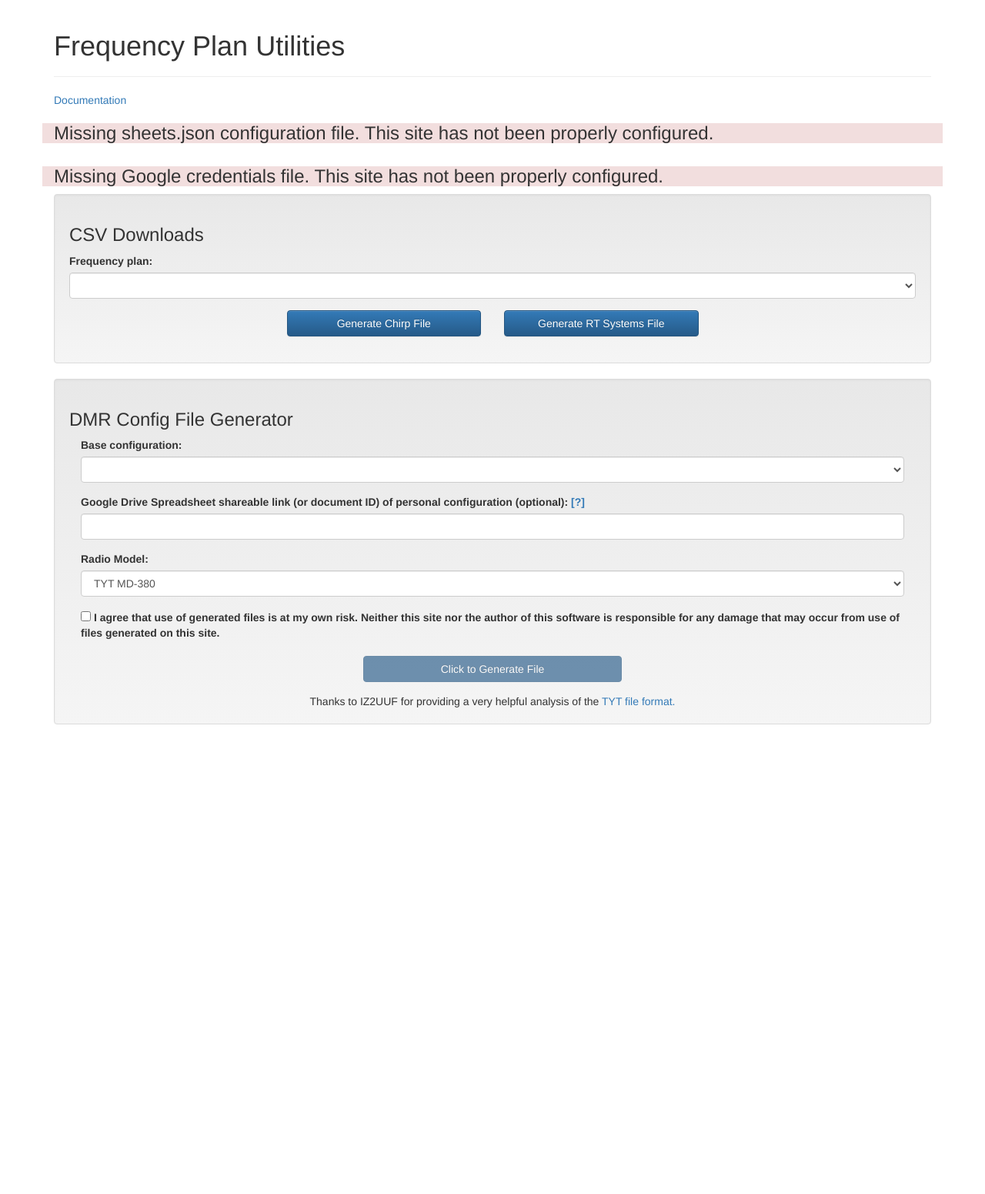
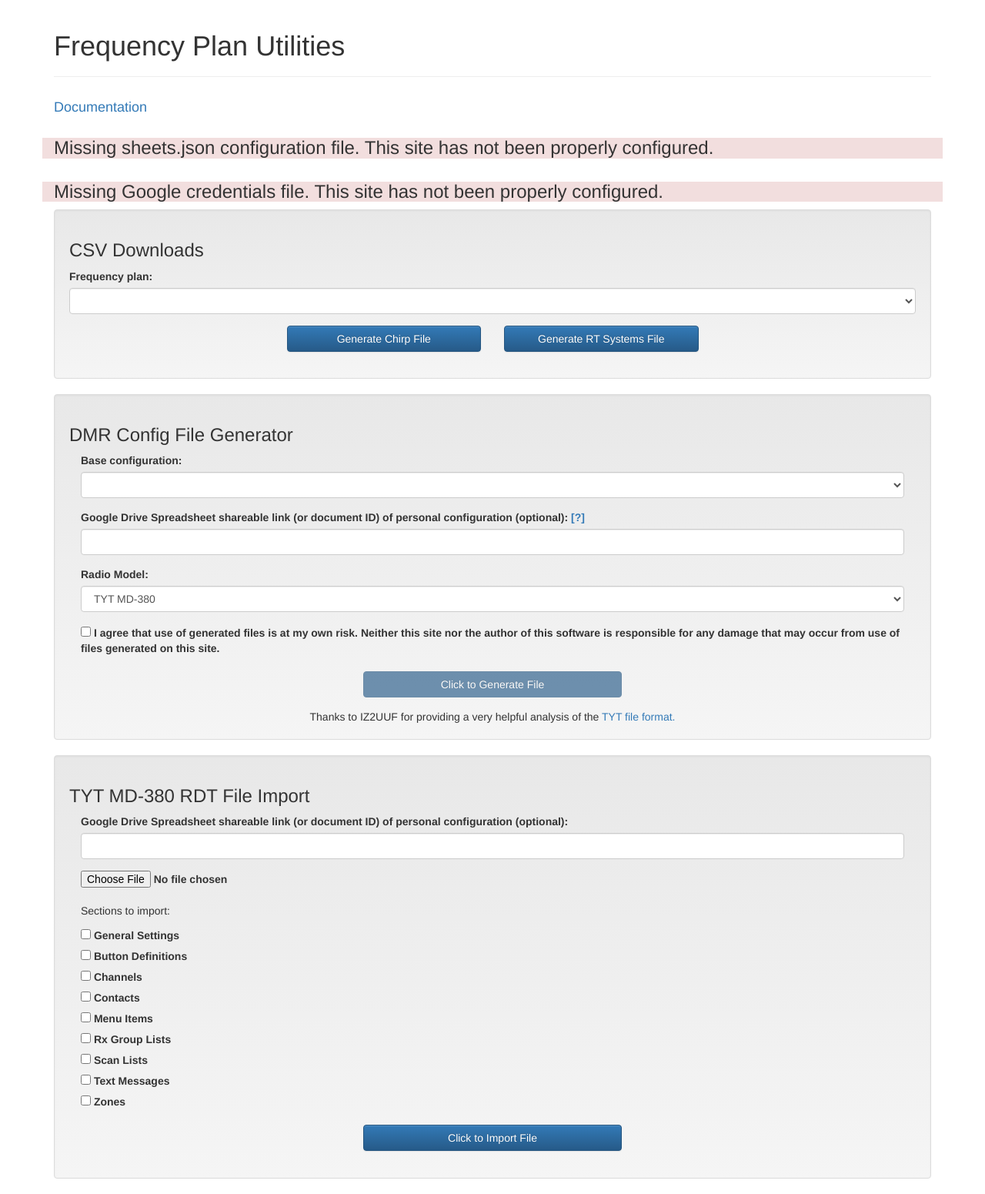
Before and after one commit to rwowens/frequency-plan-utils, a PHP site: page / in a window 1280 px wide. Shown: the whole page at 77% size. Before the commit the page ends 941 px from the top, so only its background shows below. Run offline with PHP 8.4, Linux system fonts and the light colour scheme; lists and menus that the app fills with data are empty.

Commit message:
Exposing import tool via web

```diff
--- a/includes/rdtFunctions.php
+++ b/includes/rdtFunctions.php
@@ -1419,6 +1419,7 @@ function readRDTButtonDefinitions(&$fh, &$textMsgArr, &$contactArr) {
 
 function importRDTFile($fileName, $spreadsheetId, $importRegionsArr) {
 	if ($fh = fopen($fileName, 'rb+')) {
+		try {
 			$generalSettings = readRDTGeneralSettings($fh);
 			$contactsArr = readRDTContacts($fh);
 			$rxGroupsArr = readRDTRxGroupLists($fh, $contactsArr);
@@ -1477,8 +1478,11 @@ function importRDTFile($fileName, $spreadsheetId, $importRegionsArr) {
 					'data' => $data
 			));
 			$result = $service->spreadsheets_values->batchUpdate($spreadsheetId, $body);
+		} finally {
+			fclose($fh);
+		}
 	} else {
-		echo "Failed to open file\n";
+		addError("Failed to open file");
 	}
 }
 ?>
--- a/includes/utils.php
+++ b/includes/utils.php
@@ -1,5 +1,16 @@
 <?php
 require_once __DIR__ . '/../vendor/autoload.php';
+
+define("DATA_KEY_CHANNEL_COLUMNS", 'ChannelColumns');
+define("DATA_KEY_CHANNELS", 'Channels');
+define("DATA_KEY_CONTACTS", 'Contacts');
+define("DATA_KEY_GENERAL_SETTINGS", 'GeneralSettings');
+define("DATA_KEY_MENU_ITEMS", 'MenuItems');
+define("DATA_KEY_BUTTON_DEFINITIONS", 'Buttons');
+define("DATA_KEY_RX_GROUP_LISTS", 'RxGroupLists');
+define("DATA_KEY_SCAN_LISTS", 'ScanLists');
+define("DATA_KEY_TEXT", 'Text');
+define("DATA_KEY_ZONES", 'Zones');
 
 spl_autoload_register(function ($class_name) {
 	include 'classes/' . $class_name . '.php';
@@ -35,4 +46,19 @@ function calculateAckHash() {
 
 	return md5($ackText);
 }
+
+function extractDocumentId($docIdOrURL) {
+	if ($docIdOrURL == null) {
+		return null;
+	}
+
+	if (preg_match('/^[-_a-zA-Z0-9]+$/', $docIdOrURL) === 1) {
+		return $docIdOrURL;
+	} else if (preg_match('/^http.*\/d\/([-_a-zA-Z0-9]+)\/edit.*$/', $docIdOrURL, $matches) === 1) {
+		// We got the full URL, so extract the doc ID
+		return $matches[1];
+	}
+
+	return null;
+}
 ?>
--- a/index.php
+++ b/index.php
@@ -7,6 +7,8 @@
 <link rel="stylesheet" href="https://maxcdn.bootstrapcdn.com/bootstrap/3.3.7/css/bootstrap-theme.min.css" integrity="sha384-rHyoN1iRsVXV4nD0JutlnGaslCJuC7uwjduW9SVrLvRYooPp2bWYgmgJQIXwl/Sp" crossorigin="anonymous">
 </head>
 <?php
+	require_once __DIR__ . '/includes/utils.php';
+
 	define('JSON_FREQ_PLAN_ELEMENT', "Frequency plan");
 	define('JSON_DMR_BASE_ELEMENT', "DMR base");
 ?>
@@ -16,7 +18,7 @@
 		<h1>Frequency Plan Utilities</h1>
 	</div>
 	<div class="row">
-		<div class="col-sm-12 f4">
+		<div class="col-sm-12 h4">
 			<a href="docs">Documentation</a>
 		</div>
 	</div>
@@ -122,8 +124,54 @@
 			</div>
 		</div>
 	</div>
-	<div class="row">
-		<div class="col-sm-12 text-center">
+	<div class="well">
+		<div class="row">
+			<div class="col-sm-12 h3">TYT MD-380 RDT File Import</div>
+		</div>
+		<form method="POST" action="rdtImport.php" id="uploadForm" enctype="multipart/form-data">
+			<input type="hidden" name="MAX_FILE_SIZE" value="262709"/>
+			<div class="form-group col-sm-12">
+				<label for="uploadFileId">Google Drive Spreadsheet shareable link (or document ID) of personal configuration (optional):</label>
+				<input type="text" name="uploadFileId" maxlength="200" class="form-control"/>
+			</div>
+			<div class="form-group col-sm-12">
+				<label for="fileName">
+					<input type="file" name="fileToUpload" id="fileToUpload" class="form-control-file"/>
+				</label>
+			</div>
+			<div class="form-group col-sm-12">
+				<p>Sections to import:</p>
+<?php
+				$sectionsArr = array(
+						DATA_KEY_GENERAL_SETTINGS => 'General Settings',
+						DATA_KEY_BUTTON_DEFINITIONS => 'Button Definitions',
+						DATA_KEY_CHANNELS => 'Channels',
+						DATA_KEY_CONTACTS => 'Contacts',
+						DATA_KEY_MENU_ITEMS => 'Menu Items',
+						DATA_KEY_RX_GROUP_LISTS => 'Rx Group Lists',
+						DATA_KEY_SCAN_LISTS => 'Scan Lists',
+						DATA_KEY_TEXT => 'Text Messages',
+						DATA_KEY_ZONES => 'Zones',
+				);
+
+				foreach ( $sectionsArr as $key => $value) {
+?>
+					<div class="form-check">
+						<label class="form-check-label">
+							<input class="form-check-input" type="checkbox" name="sections[]" value="<?php echo $key; ?>"/>
+							<?php echo $value; ?>
+						</label>
+					</div>
+<?php
+				}
+?>
+			</div>
+			<div class="form-group col-sm-offset-4 col-sm-4">
+				<input type="submit" id="submitUploadBtn" value="Click to Import File" class="form-control btn btn-primary"/>
+			</div>
+		</form>
+		<div class="row">
+			<div class="col-sm-12"></div>
 		</div>
 	</div>
 </div>
```
Also changed, not shown: includes/spreadsheetFunctions.php (+0 -11 lines), rdt.php (+4 -9 lines). Lines whose indentation alone changed are shown as unchanged.
